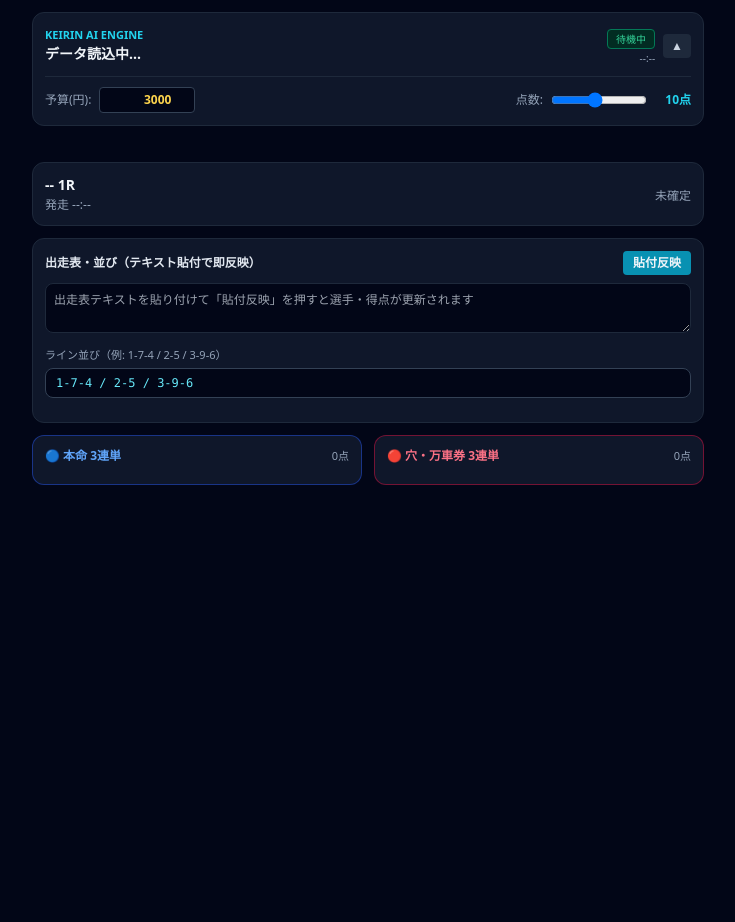
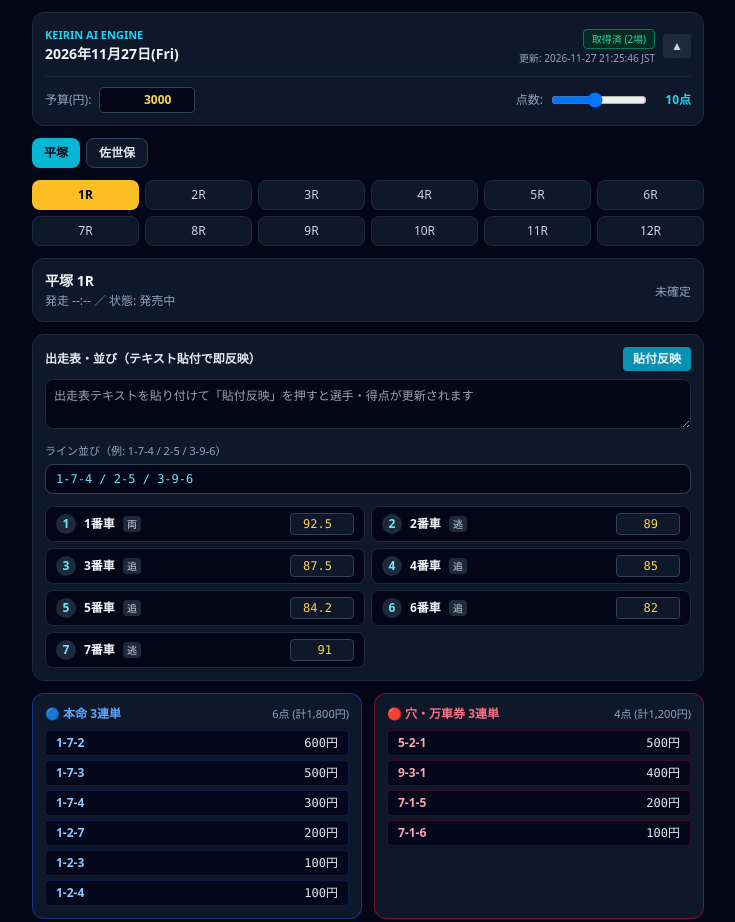
Before and after one commit to Agengem/keirin-ai, a plain HTML site: page index.html in a window 1280 px wide. Shown: the whole page, without its empty margins (272-1007 px from the left). Before the commit the page ends 800 px from the top, so only its background shows below. Drawn offline with nearby package versions, Linux system fonts and the light colour scheme.

Commit message:
Update index.html

```diff
--- a/index.html
+++ b/index.html
@@ -14,26 +14,26 @@
       <div class="flex items-center justify-between">
         <div>
           <div class="text-[11px] font-bold text-cyan-400">KEIRIN AI ENGINE</div>
-          <h1 id="date-title" class="text-sm font-extrabold">データ読込中...</h1>
+          <h1 id="date-title" class="text-sm font-extrabold">2026年11月27日(Fri)</h1>
         </div>
         <div class="flex items-center gap-2">
           <div class="text-right">
-            <span id="status-badge" class="text-[10px] px-2 py-0.5 rounded bg-emerald-950 text-emerald-400 border border-emerald-700">待機中</span>
-            <div id="updated-at" class="text-[10px] text-slate-400 mt-0.5">--:--</div>
+            <span id="status-badge" class="text-[10px] px-2 py-0.5 rounded bg-slate-800 text-slate-300 border border-slate-700">起動済</span>
+            <div id="updated-at" class="text-[10px] text-slate-400 mt-0.5">手動/自動切替可</div>
           </div>
-          <button onclick="toggleHeader()" id="header-toggle-btn" class="px-2 py-1 rounded bg-slate-800 text-xs text-slate-300">▲</button>
+          <button type="button" onclick="toggleHeader()" id="header-toggle-btn" class="px-2 py-1 rounded bg-slate-800 text-xs text-slate-300">▲</button>
         </div>
       </div>
 
       <div id="header-body" class="mt-2.5 pt-2.5 border-t border-slate-800 space-y-2">
         <div class="flex flex-wrap items-center justify-between gap-2 text-xs">
           <div class="flex items-center gap-2">
-            <label class="text-slate-400">予算(円):</label>
+            <label for="budget-input" class="text-slate-400">予算(円):</label>
             <input id="budget-input" type="number" step="100" min="600" value="3000" onchange="recalcAll()"
               class="w-24 bg-slate-950 border border-slate-700 rounded px-2 py-1 text-right font-bold text-amber-300" />
           </div>
           <div class="flex items-center gap-2">
-            <label class="text-slate-400">点数:</label>
+            <label for="points-range" class="text-slate-400">点数:</label>
             <input id="points-range" type="range" min="6" max="15" value="10" oninput="syncPointsLabel(); recalcAll();" class="w-24" />
             <span id="points-label" class="font-extrabold text-cyan-400 w-9 text-right">10点</span>
           </div>
@@ -50,7 +50,7 @@
     <!-- 選択中レースの概要＆確定結果 -->
     <div id="race-summary" class="bg-slate-900 border border-slate-800 rounded-xl p-3 flex items-center justify-between">
       <div>
-        <div id="race-title" class="text-sm font-extrabold">-- 1R</div>
+        <div id="race-title" class="text-sm font-extrabold">競輪 1R</div>
         <div id="race-meta" class="text-xs text-slate-400 mt-0.5">発走 --:--</div>
       </div>
       <div id="race-result-box" class="text-right">
@@ -62,13 +62,13 @@
     <div class="bg-slate-900 border border-slate-800 rounded-xl p-3 space-y-2">
       <div class="flex items-center justify-between">
         <h2 class="text-xs font-bold text-slate-200">出走表・並び（テキスト貼付で即反映）</h2>
-        <button onclick="applyPastedText()" class="px-2.5 py-1 rounded bg-cyan-600 hover:bg-cyan-500 text-xs font-bold">貼付反映</button>
+        <button type="button" onclick="applyPastedText()" class="px-2.5 py-1 rounded bg-cyan-600 hover:bg-cyan-500 text-xs font-bold">貼付反映</button>
       </div>
       <textarea id="paste-area" rows="2" placeholder="出走表テキストを貼り付けて「貼付反映」を押すと選手・得点が更新されます"
         class="w-full bg-slate-950 border border-slate-800 rounded-lg p-2 text-xs text-slate-200"></textarea>
 
       <div>
-        <label class="block text-[11px] text-slate-400 mb-1">ライン並び（例: 1-7-4 / 2-5 / 3-9-6）</label>
+        <label for="line-input" class="block text-[11px] text-slate-400 mb-1">ライン並び（例: 1-7-4 / 2-5 / 3-9-6）</label>
         <input id="line-input" type="text" value="1-7-4 / 2-5 / 3-9-6" oninput="recalcAll()"
           class="w-full bg-slate-950 border border-slate-700 rounded-lg px-2.5 py-1.5 text-xs font-mono text-cyan-300" />
       </div>
@@ -128,36 +128,51 @@
     }
 
     async function loadData() {
-      try {
-        const res = await fetch("./data.json?t=" + Date.now());
-        if (!res.ok) throw new Error("data.json 未生成");
-        appData = await res.json();
-
-        document.getElementById("date-title").textContent = appData.display_date || "本日開催";
-        document.getElementById("updated-at").textContent = "更新: " + (appData.updated_at || "");
-        const badge = document.getElementById("status-badge");
-        const count = (appData.venues || []).length;
-        badge.textContent = count > 0 ? `実データ取得済 (${count}場)` : "開催なし/取得待ち";
-      } catch (e) {
-        document.getElementById("date-title").textContent = "data.json 読込待ち";
-        document.getElementById("status-badge").textContent = "未取得";
-      }
+      currentPlayers = defaultPlayers();
       renderVenues();
       selectRace(0);
+
+      try {
+        const res = await fetch("./data.json?t=" + Date.now(), { cache: "no-store" });
+        if (!res.ok) return;
+        const json = await res.json();
+        if (!json || typeof json !== "object") return;
+        appData = json;
+
+        if (appData.display_date) {
+          document.getElementById("date-title").textContent = appData.display_date;
+        }
+        if (appData.updated_at) {
+          document.getElementById("updated-at").textContent = "更新: " + appData.updated_at;
+        }
+        const badge = document.getElementById("status-badge");
+        const count = Array.isArray(appData.venues) ? appData.venues.length : 0;
+        if (count > 0) {
+          badge.textContent = `取得済 (${count}場)`;
+          badge.className = "text-[10px] px-2 py-0.5 rounded bg-emerald-950 text-emerald-400 border border-emerald-700";
+        } else {
+          badge.textContent = "データ空";
+        }
+        renderVenues();
+        selectRace(0);
+      } catch (e) {
+        // data.json がまだ無い・読めない場合でも画面は動かしたままにする
+      }
     }
 
     function renderVenues() {
       const box = document.getElementById("venue-tabs");
       box.innerHTML = "";
-      const venues = appData?.venues || [];
+      const venues = Array.isArray(appData?.venues) ? appData.venues : [];
       if (!venues.length) {
-        box.innerHTML = `<span class="text-xs text-slate-400">開催場データなし（Actions実行後に更新されます）</span>`;
+        box.innerHTML = `<span class="text-xs text-slate-400">開催場一覧は data.json 生成後に表示されます（出走表貼付・買い目計算は今すぐ利用可）</span>`;
         return;
       }
       venues.forEach((v, i) => {
         const active = i === vIdx;
         const btn = document.createElement("button");
-        btn.textContent = v.name;
+        btn.type = "button";
+        btn.textContent = v.name || `場${i + 1}`;
         btn.className = active
           ? "px-3 py-1.5 rounded-lg bg-cyan-500 text-slate-950 font-extrabold text-xs"
           : "px-3 py-1.5 rounded-lg bg-slate-900 border border-slate-700 text-slate-200 font-bold text-xs";
@@ -172,8 +187,8 @@
 
     function selectRace(index) {
       rIdx = index;
-      const venue = appData?.venues?.[vIdx];
-      const races = venue?.races || [];
+      const venue = Array.isArray(appData?.venues) ? appData.venues[vIdx] : null;
+      const races = Array.isArray(venue?.races) ? venue.races : [];
       const raceTabs = document.getElementById("race-tabs");
       raceTabs.innerHTML = "";
 
@@ -182,6 +197,7 @@
         const isSelected = i === rIdx;
         const isDone = rObj.status === "確定済";
         const btn = document.createElement("button");
+        btn.type = "button";
         btn.textContent = `${i + 1}R` + (isDone ? "✓" : "");
         btn.className = isSelected
           ? "py-1.5 rounded-lg bg-amber-400 text-slate-950 font-extrabold text-xs"
@@ -193,8 +209,8 @@
       }
 
       const cur = races[rIdx] || { r: rIdx + 1, start_time: "", status: "発売中", result_3tan: "", payout: "", players: [] };
-      document.getElementById("race-title").textContent = `${venue ? venue.name : "競輪"} ${cur.r}R`;
-      document.getElementById("race-meta").textContent = `発走 ${cur.start_time \vert{}\vert{} "--:--"} ／ 状態: ${cur.status}`;
+      document.getElementById("race-title").textContent = `${venue?.name || "競輪"} ${cur.r || (rIdx + 1)}R`;
+      document.getElementById("race-meta").textContent = `発走 ${cur.start_time || "--:--"} ／ 状態: ${cur.status || "発売中"}`;
 
       const resBox = document.getElementById("race-result-box");
       if (cur.status === "確定済" && cur.result_3tan) {
@@ -207,7 +223,7 @@
         resBox.innerHTML = `<span class="text-xs text-slate-400">未確定</span>`;
       }
 
-      currentPlayers = (cur.players && cur.players.length >= 3) ? cur.players : defaultPlayers();
+      currentPlayers = (Array.isArray(cur.players) && cur.players.length >= 3) ? cur.players : defaultPlayers();
       renderPlayers();
       recalcAll();
     }
@@ -313,7 +329,15 @@
       const allCars = currentPlayers.map(p => p.car);
       for (const grp of lineGroups) {
         if (grp.length >= 2) {
-          const c1 = `${grp[1]}-${grp[0]}-${allCars.find(x => !grp.includes(x)) \vert{}\vert{} grp[grp.length - 1]}`; if (!seen.has(c1)) { seen.add(c1); anaCombos.push(c1); } } } for (let i = allCars.length - 1; i >= 0; i--) { for (let j = 0; j < allCars.length; j++) { for (let k = 0; k < allCars.length; k++) { if (i === j \vert{}\vert{} j === k \vert{}\vert{} i === k) continue; const c = `${allCars[i]}-${allCars[j]}-${allCars[k]}`;
+          const c1 = `${grp[1]}-${grp[0]}-${allCars.find(x => !grp.includes(x)) || grp[grp.length - 1]}`;
+          if (!seen.has(c1)) { seen.add(c1); anaCombos.push(c1); }
+        }
+      }
+      for (let i = allCars.length - 1; i >= 0; i--) {
+        for (let j = 0; j < allCars.length; j++) {
+          for (let k = 0; k < allCars.length; k++) {
+            if (i === j || j === k || i === k) continue;
+            const c = `${allCars[i]}-${allCars[j]}-${allCars[k]}`;
             if (!seen.has(c)) { seen.add(c); anaCombos.push(c); }
           }
         }
@@ -344,4 +368,12 @@
       document.getElementById("ana-list").innerHTML = aPick.map((c, idx) => `
         <div class="flex items-center justify-between bg-slate-950/80 border border-rose-900/40 rounded px-2.5 py-1">
           <span class="font-extrabold text-rose-300">${c}</span>
-          <span class="font-mono text-slate-200
+          <span class="font-mono text-slate-200">${aAmounts[idx].toLocaleString()}円</span>
+        </div>
+      `).join("");
+    }
+
+    loadData();
+  </script>
+</body>
+</html>
```
